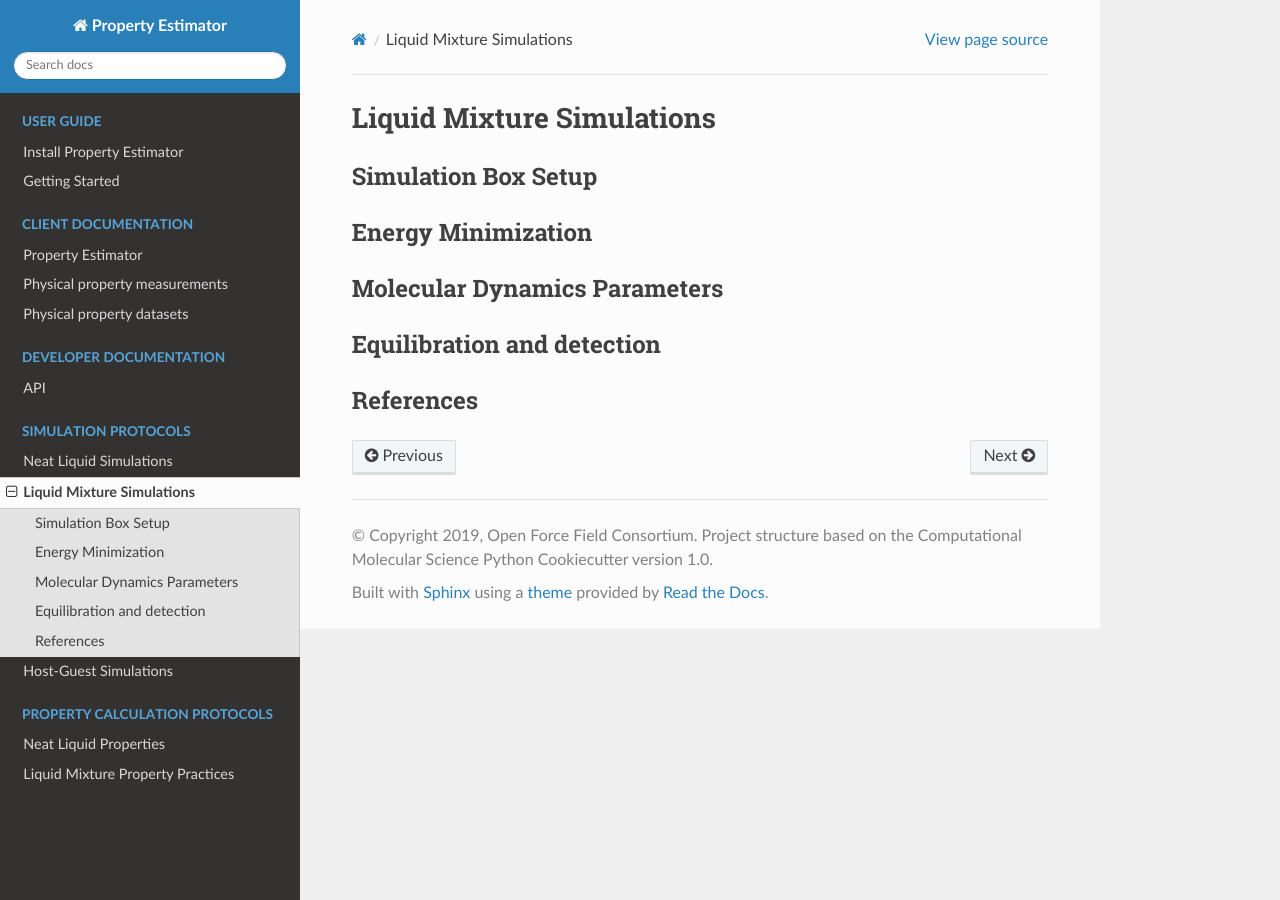
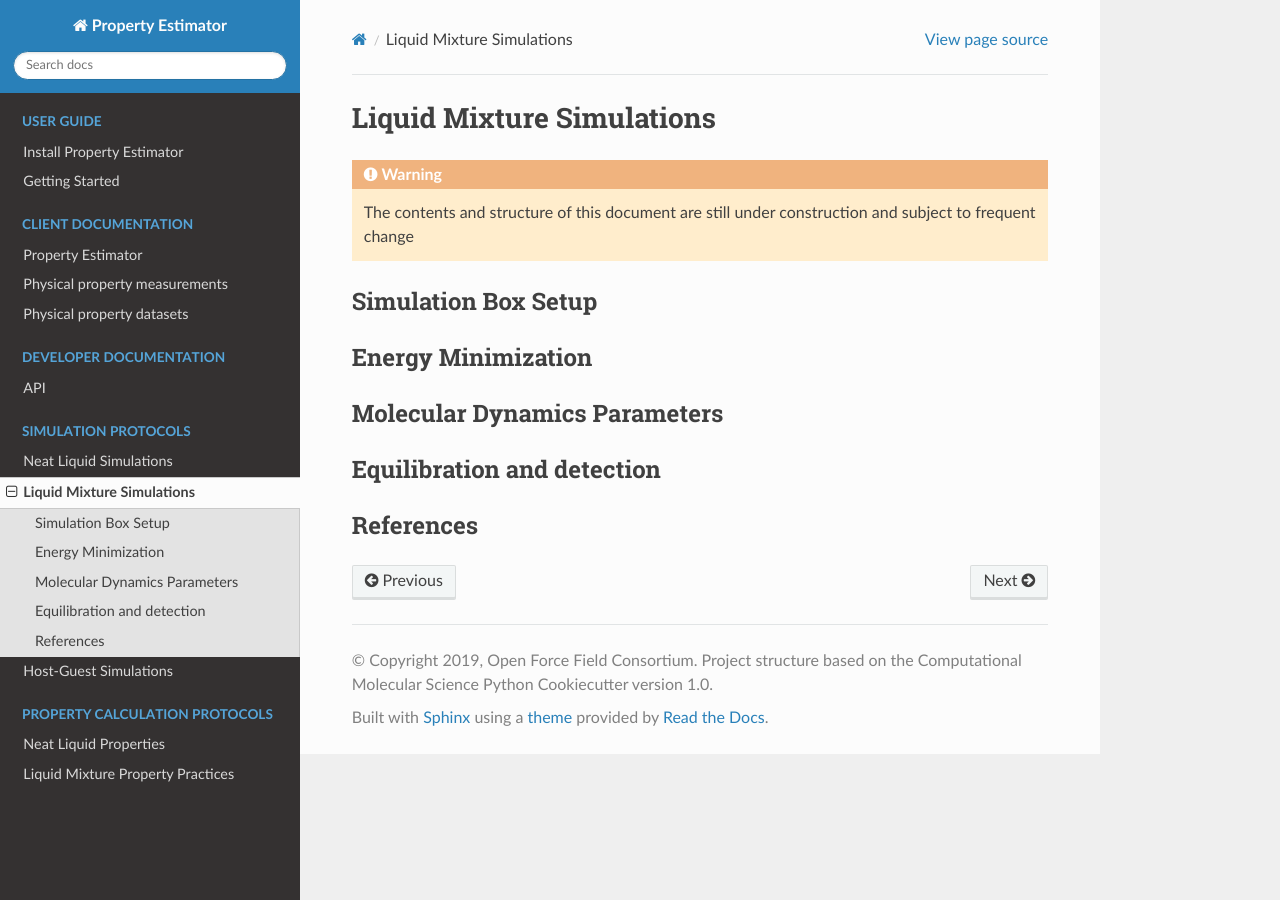
Before and after one commit to openforcefield/openff-evaluator, a Sphinx documentation site: the page built from docs/liquid_mixture_simulations.rst, in a window 1280 px wide. Built offline with Sphinx 7.4.7 and the Read the Docs theme 2.0.0, drawn with Linux system fonts in a browser that asks for light colours.

Commit message:
Added warnings to the new WIP docs

```diff
--- a/docs/host_guest_simulations.rst
+++ b/docs/host_guest_simulations.rst
@@ -1,5 +1,7 @@
 Host-Guest Simulations
 ====================
+
+.. warning:: The contents and structure of this document are still under construction and subject to frequent change
 
 Simulation Box Setup
 -------------------
--- a/docs/liquid_mixture_property_practices.rst
+++ b/docs/liquid_mixture_property_practices.rst
@@ -1,5 +1,7 @@
 Liquid Mixture Property Practices
 ====================
+
+.. warning:: The contents and structure of this document are still under construction and subject to frequent change
 
 Liquid Mixture Densities
 ---------------
--- a/docs/liquid_mixture_simulations.rst
+++ b/docs/liquid_mixture_simulations.rst
@@ -1,5 +1,7 @@
 Liquid Mixture Simulations
 ========================
+
+.. warning:: The contents and structure of this document are still under construction and subject to frequent change
 
 Simulation Box Setup
 ~~~~~~~~~~~~~~~~~~~~
--- a/docs/neat_liquid_property_practices.rst
+++ b/docs/neat_liquid_property_practices.rst
@@ -1,5 +1,7 @@
 Neat Liquid Properties
 ======================================
+
+.. warning:: The contents and structure of this document are still under construction and subject to frequent change
 
 Neat Liquid Densities
 -------
--- a/docs/neat_liquid_simulations.rst
+++ b/docs/neat_liquid_simulations.rst
@@ -1,7 +1,7 @@
-**Note: The contents and structure of this document are still under construction and subject to frequent change**
-
 Neat Liquid Simulations
 =======================
+
+.. warning:: The contents and structure of this document are still under construction and subject to frequent change
 
 The following procedures are followed for neat liquid simulations.
 
```
